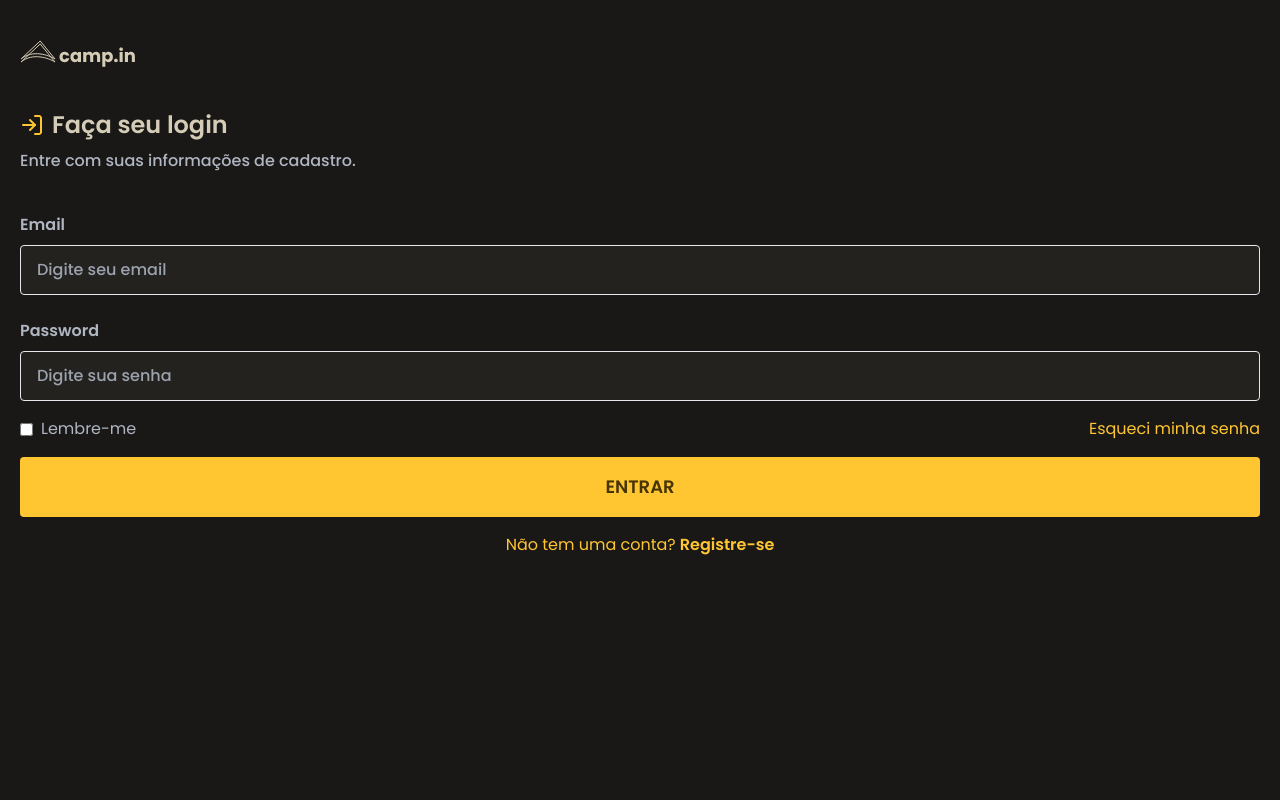
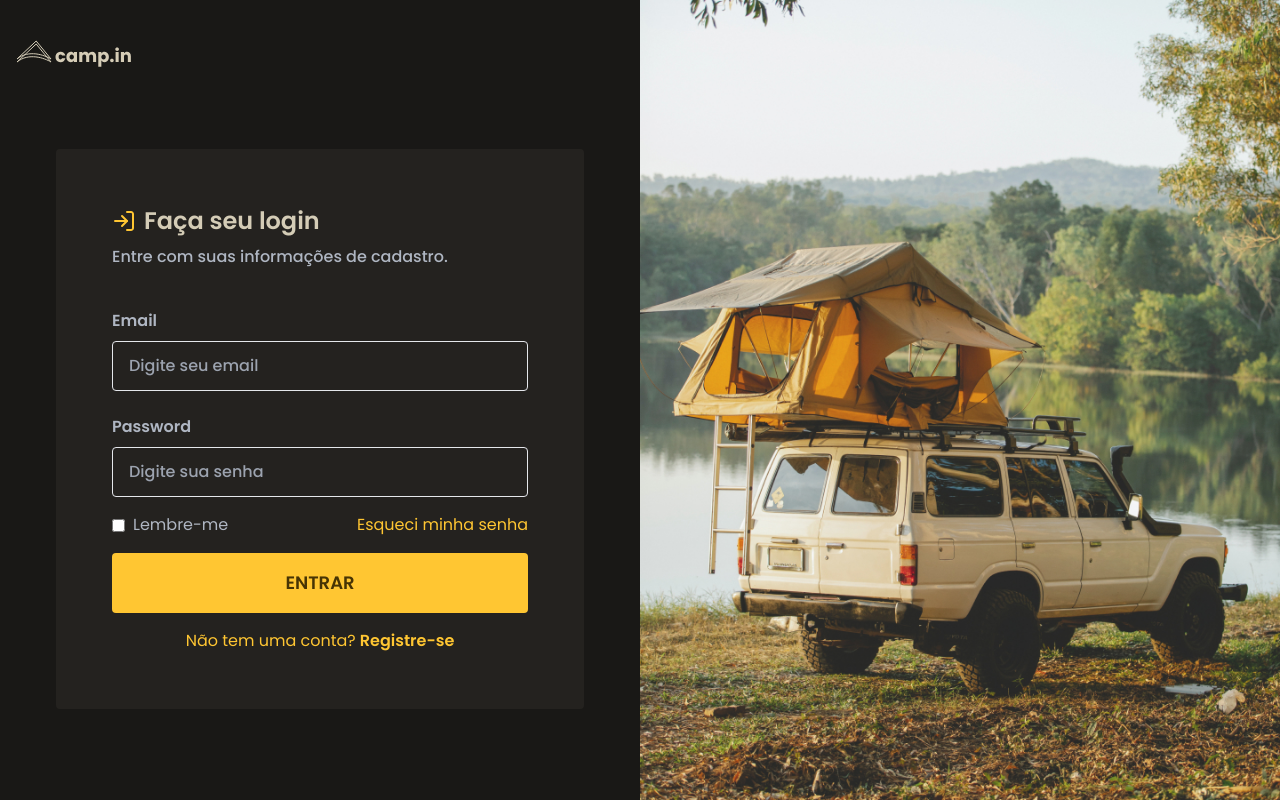
Before and after one commit to miguelsantos1/login, a plain HTML site: page index.html in a window 1280 px wide. Drawn offline with nearby package versions, Linux system fonts and the light colour scheme.

Commit message:
improved style and added responsive for desktop devices in index.html

```diff
--- a/index.html
+++ b/index.html
@@ -44,16 +44,16 @@
   </script>
 </head>
 
-<body class='bg-background px-5 py-10 grid'>
+<body class='bg-background grid md:grid-cols-2 md:pr-0 md:h-screen'>
 
-  <main>
-    <header class="mb-10">
+  <main class="px-4 pt-10">
+    <header class="mb-10 md:mb-18 lg:mb-20">
       <a href="#">
         <img src="assets/logo.svg" alt="Logo">
       </a>
     </header>
 
-    <form>
+    <form class="md:p-14 md:px-8 lg:px-14 lg:mx-10 m-auto md:bg-[#24221F] rounded">
       <div class="flex gap-2 mb-2">
         <img src="assets/log-in.svg" alt="Login">
         <h1 class="text-text-title font-semibold text-2xl">Faça seu login</h1>
@@ -78,10 +78,8 @@
         <a href="#" class="text-primary-color">Esqueci minha senha</a>
       </div>
 
-      <input class="bg-primary-color text-[#473404] w-full mb-4 py-4 text-lg cursor-pointer font-semibold rounded" type="submit" value="ENTRAR">
+      <input class="bg-primary-color text-[#473404] hover:bg-[#ffb111] w-full mb-4 py-4 text-lg cursor-pointer font-semibold rounded" type="submit" value="ENTRAR">
       <a href="#" class="text-primary-color flex justify-center gap-1">Não tem uma conta? <strong>Registre-se</strong></a>
-
-
 
     </form>
 
@@ -89,7 +87,7 @@
 
   </main>
 
-  <aside class="none"></aside>
+  <aside class="bg-[url('assets/side-image.jpg')] bg-cover bg-no-repeat"></aside>
 
 </body>
 </html>
```
